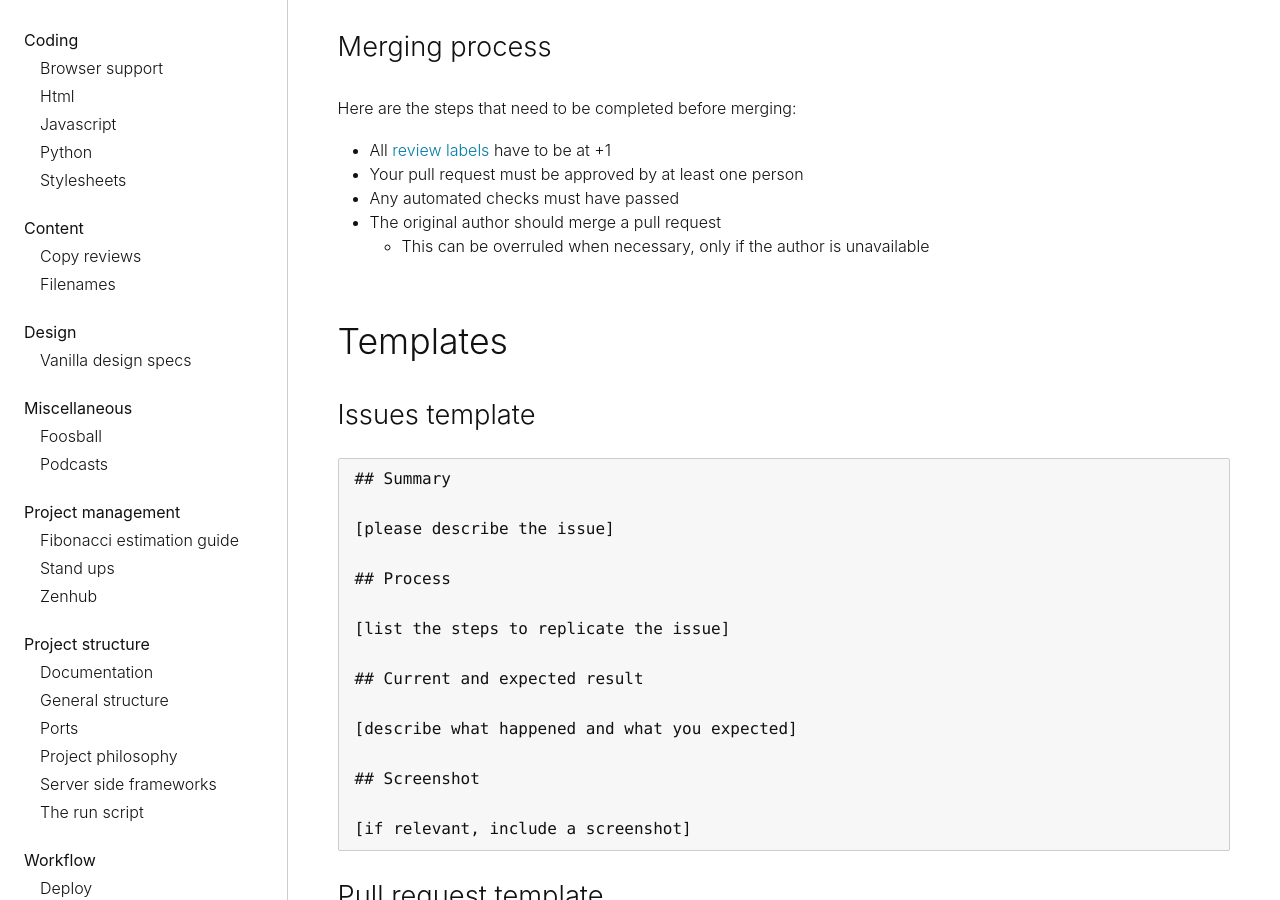
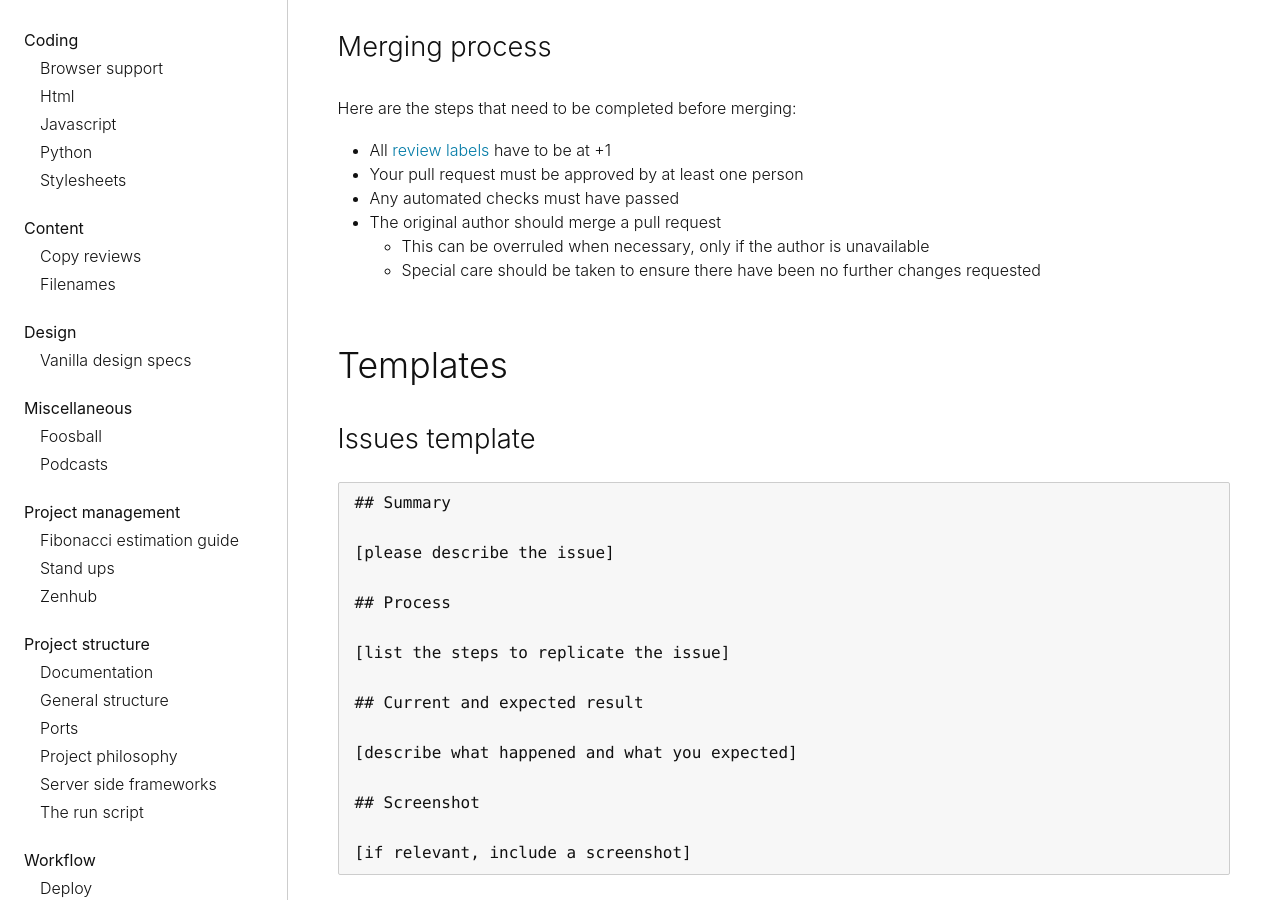
Before and after one commit to canonical-web-and-design/practices, a Jekyll site: the page built from workflow/github.md, in a window 1280 px wide and 900 px high, scrolled down 2550 px. Built offline with Jekyll 4.4.1, drawn with Linux system fonts in a browser that asks for light colours; some web fonts are replaced.

Commit message:
Added suggestion

```diff
--- a/workflow/github.md
+++ b/workflow/github.md
@@ -79,6 +79,7 @@ Here are the steps that need to be completed before merging:
 * Any automated checks must have passed
 * The original author should merge a pull request
    * This can be overruled when necessary, only if the author is unavailable
+   * Special care should be taken to ensure there have been no further changes requested
 
 ## Templates
 
```
